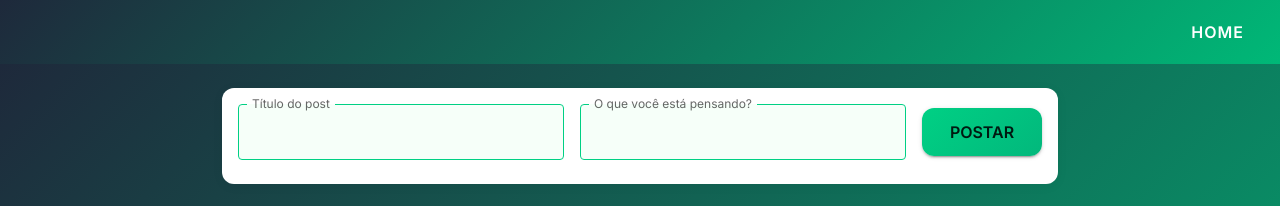
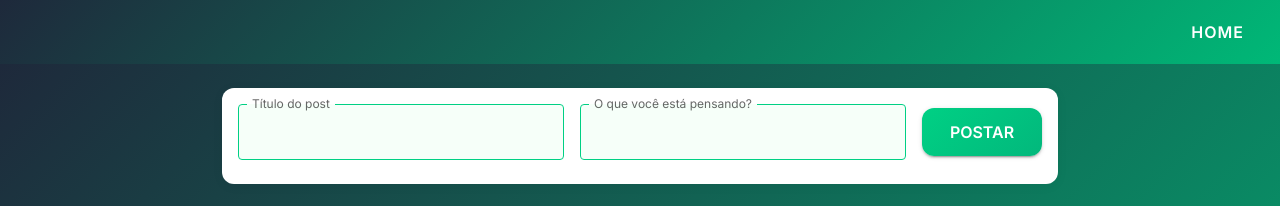
Before and after one commit to BrunoPalhoti/frontend-nextjs-timelines, a Next.js app: page /timeline in a window 1280 px wide. Shown: the top 206 px of the page. Built offline with nearby package versions, Linux system fonts and the light colour scheme; some icons are missing.

Commit message:
feat: Altera a cor do botão de envio para branco em estado normal

```diff
--- a/app/timeline/components/TimelinePostForm.tsx
+++ b/app/timeline/components/TimelinePostForm.tsx
@@ -81,6 +81,7 @@ export function TimelinePostForm({ title, setTitle, content, setContent, handleP
                 fontSize: "1rem",
                 borderRadius: 3,
                 background: "linear-gradient(135deg, #00D084, #02b87c)",
+                color: 'white',
               }}
               disabled={loading}
             >
```
